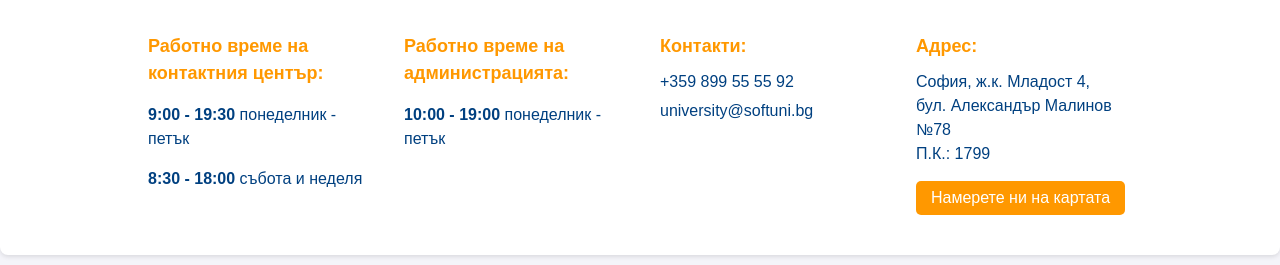
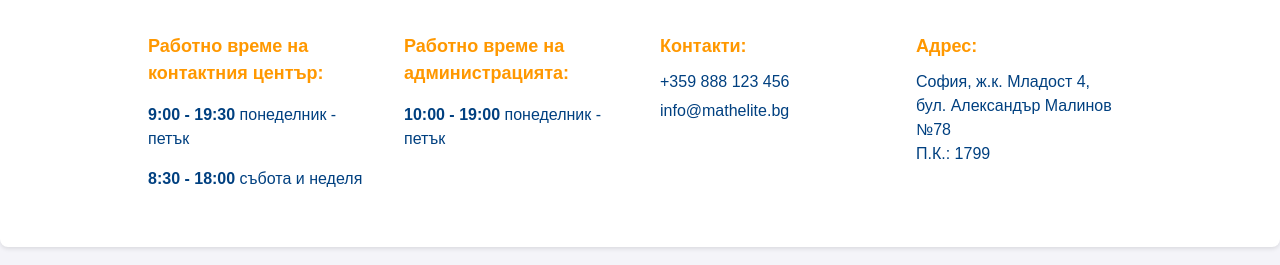
Before and after one commit to Dimitar32/Math-Elite, a React (Vite) app: page /contacts in a window 1280 px wide. Shown: the part 137-402 px from the top of the page. Built offline with nearby package versions, Linux system fonts and the light colour scheme.

Commit message:
fix contact form look

```diff
--- a/src/components/Contacts/Contacts.jsx
+++ b/src/components/Contacts/Contacts.jsx
@@ -20,26 +20,26 @@ const Contacts = () => {
         {/* Contact Details */}
         <div className={styles.contactDetails}>
           <h3>Контакти:</h3>
-          <p>+359 899 55 55 92</p>
-          <p>university@softuni.bg</p>
+          <p>+359 888 123 456</p>
+          <p>info@mathelite.bg</p>
         </div>
 
         {/* Address */}
         <div className={styles.contactDetails}>
           <h3>Адрес:</h3>
           <p>София, ж.к. Младост 4,<br />бул. Александър Малинов №78<br />П.К.: 1799</p>
-          <button className={styles.mapButton}>Намерете ни на картата</button>
+          {/* <button className={styles.mapButton}>Намерете ни на картата</button> */}
         </div>
       </div>
 
-      {/* Map Section */}
+{/*
       <div className={styles.mapSection}>
         <iframe
           title="Google Maps"
           src="https://www.google.com/maps/embed/v1/place?key=YOUR_API_KEY&q=SoftUni"
           allowFullScreen
         ></iframe>
-      </div>
+      </div> */}
 
       {/* Contact Form Section */}
       <div className={styles.contactFormSection}>
--- a/src/components/Contacts/Contacts.module.css
+++ b/src/components/Contacts/Contacts.module.css
@@ -90,6 +90,8 @@
   .inputGroup textarea {
     padding: 10px;
     border: 1px solid #ccc;
+    background-color: white;
+    color: black;
     border-radius: 5px;
     font-size: 16px;
   }
```
